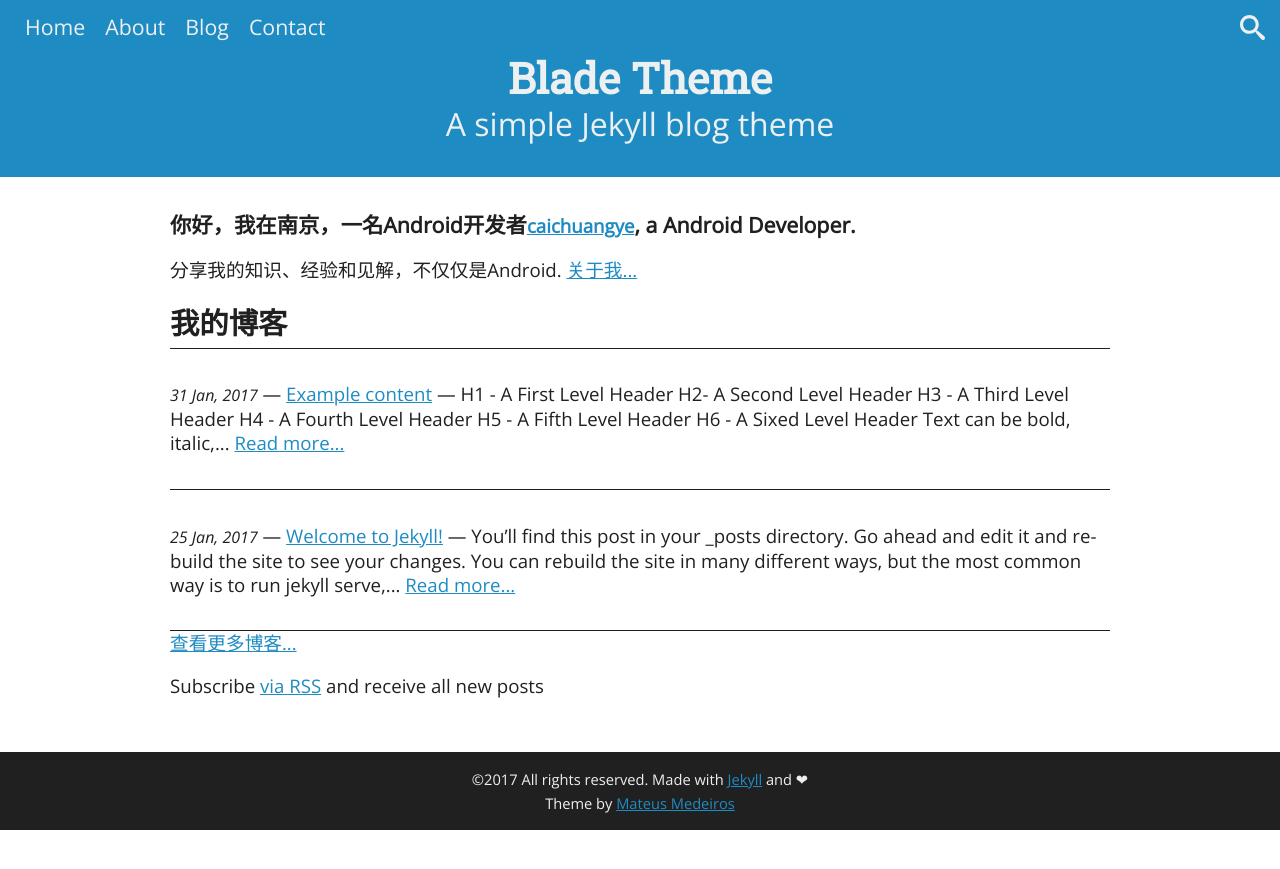
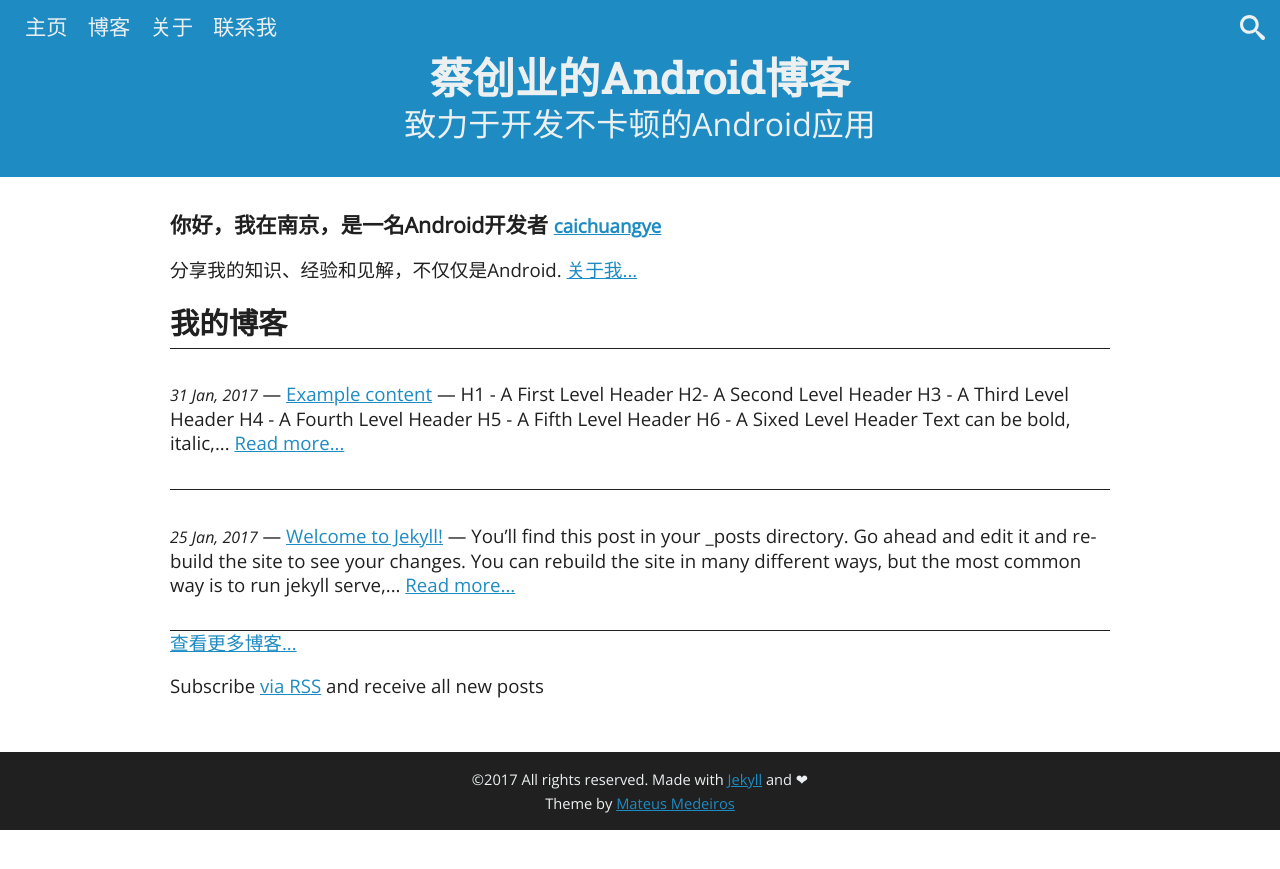
Before and after one commit to caichuangye/caichuangye.github.io, a Jekyll site: the page built from index.html, in a window 1280 px wide. Shown: the top 869 px of the page. Built offline with Jekyll 4.4.1, drawn with Linux system fonts in a browser that asks for light colours.

Commit message:
update home page

```diff
--- a/_includes/header.html
+++ b/_includes/header.html
@@ -2,10 +2,10 @@
 
   <button aria-expanded="false" aria-controls="menu" aria-label="Click to open the menu" class="bt-menu"><svg class="icon-top icon-menu"><use xlink:href="#icon-menu"></use></svg></button>
     <nav class="menu">
-      <a aria-label="Back to home page" href="/"> Home </a>
-      <a aria-label="Get to know me a little more" href="/about"> About </a>
-      <a aria-label="My blog" href="/blog"> Blog </a>
-      <a aria-label="Talk to me" href="/contact"> Contact </a>
+      <a aria-label="Back to home page" href="/"> 主页 </a>
+      <a aria-label="My blog" href="/blog"> 博客 </a>
+	   <a aria-label="Get to know me a little more" href="/about"> 关于 </a>
+      <a aria-label="Talk to me" href="/contact"> 联系我 </a>
     </nav>
 
   <button aria-expanded="false" aria-controls="search-container" aria-label="Search" class="bt-search"><svg class="icon-top icon-search"><use xlink:href="#icon-search"></use></svg></button>
@@ -16,8 +16,8 @@
   </div>
 
   <hgroup class="title">
-    <h1> <a href="/"> Blade Theme </a> </h1>
-    <h2> <a href="/"> A simple Jekyll blog theme </a> </h2>
+    <h1> <a href="/"> 蔡创业的Android博客 </a> </h1>
+    <h2> <a href="/"> 致力于开发不卡顿的Android应用 </a> </h2>
   </hgroup>
 
 </header>
--- a/index.html
+++ b/index.html
@@ -4,7 +4,7 @@ layout: default
 
 <div class="home">
 
-  <p class="welcome-title"> 你好，我在南京，一名Android开发者<a href="http://caichuangye.github.io/" target="_blank">{{ site.author.name }}</a>, a Android Developer. </p>
+  <p class="welcome-title"> 你好，我在南京，是一名Android开发者 <a href="http://caichuangye.github.io/" target="_blank">{{ site.author.name }}</a></p>
 
   <p> 分享我的知识、经验和见解，不仅仅是Android. <a href="about">关于我...</a></p>
 
```
